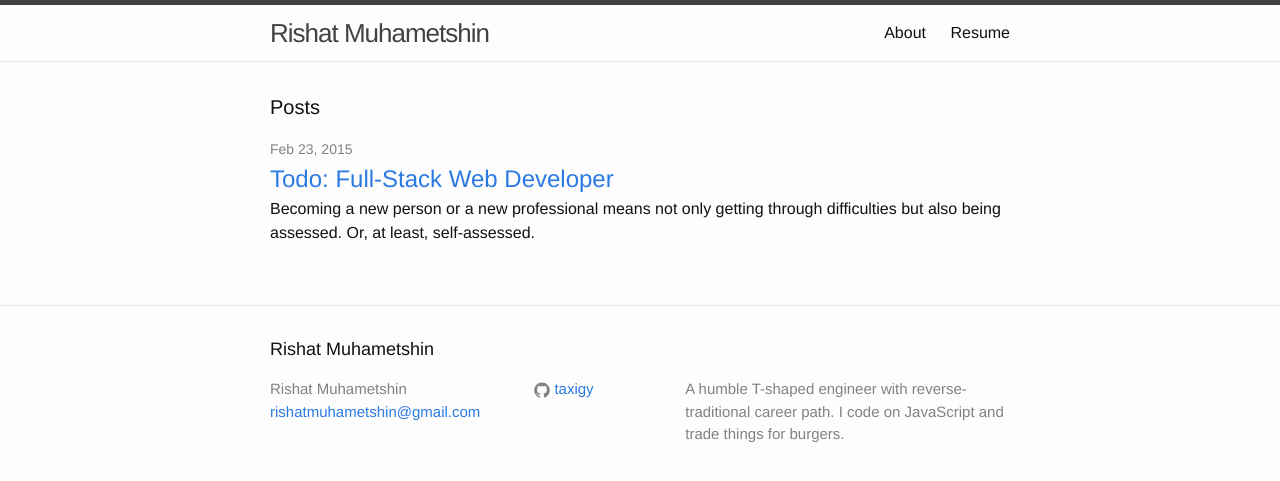
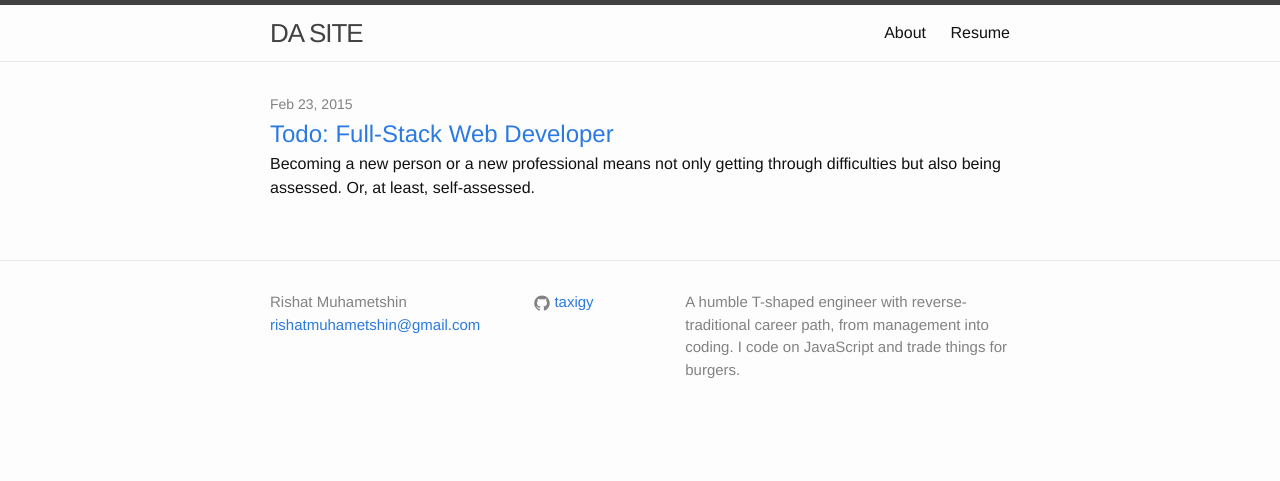
Before and after one commit to taxigy/taxigy.github.io, a Jekyll site: the page built from index.html, in a window 1280 px wide. Shown: the top 481 px of the page. Built offline with Jekyll 4.4.1, drawn with Linux system fonts in a browser that asks for light colours.

Commit message:
Small changes of layout and settings

```diff
--- a/_config.yml
+++ b/_config.yml
@@ -1,8 +1,10 @@
 # Site settings
-title: Rishat Muhametshin
+title: DA SITE
+author: Rishat Muhametshin
 email: rishatmuhametshin@gmail.com
-description: > # this means to ignore newlines until "baseurl:"
-  A humble T-shaped engineer with reverse-traditional career path.
+description: >
+  A humble T-shaped engineer with reverse-traditional career path,
+  from management into coding.
   I code on JavaScript and trade things for burgers.
 baseurl: "" # the subpath of your site, e.g. /blog/
 # url: "http://yourdomain.com" # the base hostname & protocol for your site
--- a/_includes/footer.html
+++ b/_includes/footer.html
@@ -2,12 +2,12 @@
 
   <div class="wrapper">
 
-    <h2 class="footer-heading">{{ site.title }}</h2>
+    <!-- <h2 class="footer-heading">{{ site.title }}</h2> -->
 
     <div class="footer-col-wrapper">
       <div class="footer-col  footer-col-1">
         <ul class="contact-list">
-          <li>{{ site.title }}</li>
+          <li>{{ site.author }}</li>
           <li><a href="mailto:{{ site.email }}">{{ site.email }}</a></li>
         </ul>
       </div>
--- a/index.html
+++ b/index.html
@@ -4,7 +4,7 @@ layout: default
 
 <div class="home">
 
-  <h1 class="page-heading">Posts</h1>
+  <!-- <h1 class="page-heading">Posts</h1> -->
 
   <ul class="post-list">
     {% for post in site.posts %}
```
